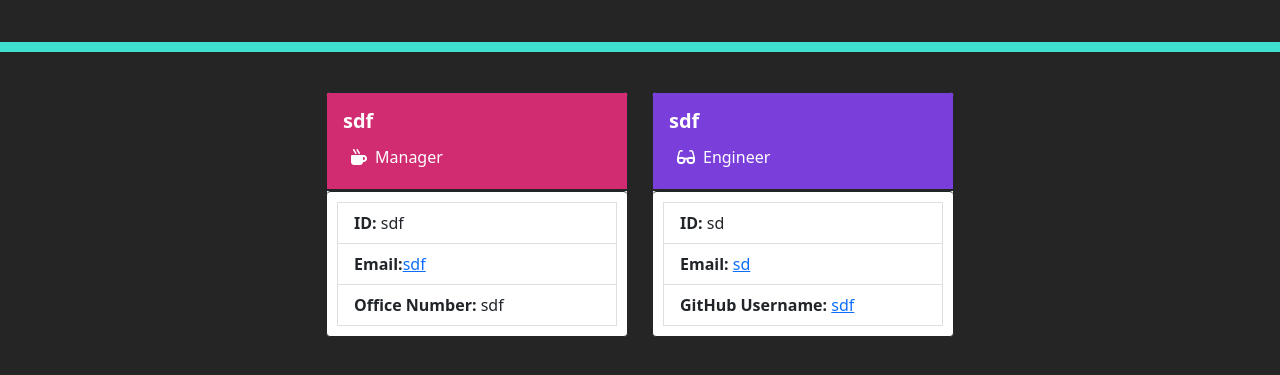
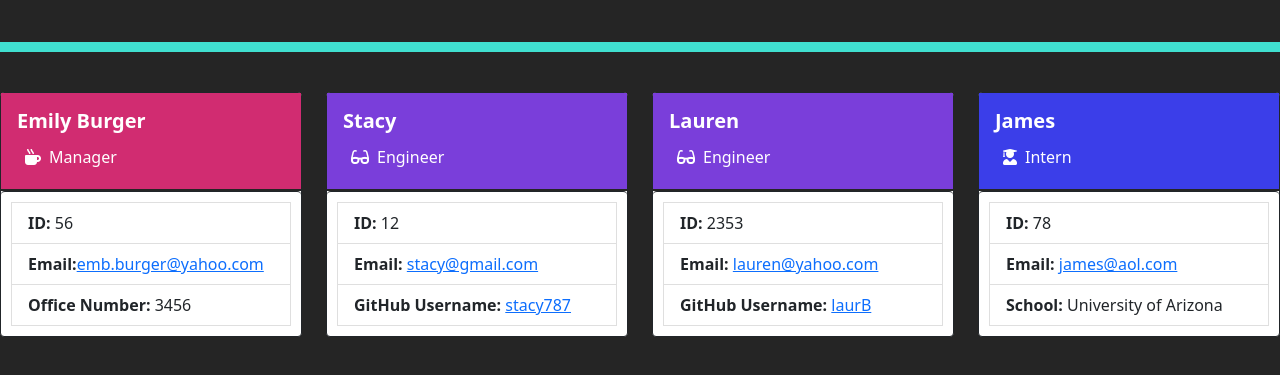
Before and after one commit to eburger939/team-profile-generator, a website: page createindex.html in a window 1280 px wide. Shown: the part 113-488 px from the top of the page. Drawn offline with nearby package versions, Linux system fonts and the light colour scheme.

Commit message:
changed titled from hello world to team generator

```diff
--- a/createindex.html
+++ b/createindex.html
@@ -25,15 +25,15 @@
       <div>
         <div class="card border-dark custom-column">
           <div class="card-body custom-manager-body">
-            <h5 class="card-title"><strong>sdf</strong></h5>
+            <h5 class="card-title"><strong>Emily Burger</strong></h5>
             <p class="card-text"><i class="fas fa-mug-hot m-2"></i>Manager</p>
           </div>
 
           <ul class="list-group">
             <div class="info-list">
-              <li class="list-group-item"><strong>ID:</strong> sdf</li>
-              <li class="list-group-item"><strong>Email:</strong><a href='mailto:sdf'>sdf</a></li>
-              <li class="list-group-item"><strong>Office Number:</strong> sdf</li>
+              <li class="list-group-item"><strong>ID:</strong> 56</li>
+              <li class="list-group-item"><strong>Email:</strong><a href='mailto:emb.burger@yahoo.com'>emb.burger@yahoo.com</a></li>
+              <li class="list-group-item"><strong>Office Number:</strong> 3456</li>
             </div>
           </ul>
 
@@ -44,22 +44,53 @@
 <div class="col-3">
     <div class="card border-dark custom-column">
       <div class="card-body custom-engineer-body">
-        <h5 class="card-title"><strong>sdf</strong></h5>
+        <h5 class="card-title"><strong>Stacy</strong></h5>
         <p class="card-text"><i class="fas fa-glasses m-2"></i>Engineer</p>
       </div>
       <ul class="list-group">
         <div class="info-list">
-          <div class="list-group-item"><strong>ID:</strong> sd</div>
-          <div class="list-group-item"><strong>Email: </strong><a href='mailto:sd'>sd</a></div>
+          <div class="list-group-item"><strong>ID:</strong> 12</div>
+          <div class="list-group-item"><strong>Email: </strong><a href='mailto:stacy@gmail.com'>stacy@gmail.com</a></div>
           <div class="list-group-item"><strong>GitHub Username:</strong> <a target="_blank"
-              href="https://github.com/sdf">sdf</a> </div>
+              href="https://github.com/stacy787">stacy787</a> </div>
+        </div>
+      </ul>
+
+    </div>
+  </div><div class="col-3">
+    <div class="card border-dark custom-column">
+      <div class="card-body custom-engineer-body">
+        <h5 class="card-title"><strong>Lauren</strong></h5>
+        <p class="card-text"><i class="fas fa-glasses m-2"></i>Engineer</p>
+      </div>
+      <ul class="list-group">
+        <div class="info-list">
+          <div class="list-group-item"><strong>ID:</strong> 2353</div>
+          <div class="list-group-item"><strong>Email: </strong><a href='mailto:lauren@yahoo.com'>lauren@yahoo.com</a></div>
+          <div class="list-group-item"><strong>GitHub Username:</strong> <a target="_blank"
+              href="https://github.com/laurB">laurB</a> </div>
         </div>
       </ul>
 
     </div>
   </div>
 
+        <div class="col-3">
+  <div class="card border-dark custom-column">
+    <div class="card-body custom-intern-body">
+      <h5 class="card-title"><strong>James</strong></h5>
+      <p class="card-text"><i class="fas fa-user-graduate m-2"></i>Intern</p>
+    </div>
+    <ul class="list-group">
+      <div class="info-list">
+        <div class="list-group-item"><strong>ID:</strong> 78</div>
+        <div class="list-group-item"><strong>Email: </strong> <a href='mailto:james@aol.com'>james@aol.com</a></div>
+        <div class="list-group-item"><strong>School:</strong> University of Arizona</div>
+      </div>
+    </ul>
 
+  </div>
+</div>
       </div>
 
       <script src="https://cdn.jsdelivr.net/npm/bootstrap@5.1.3/dist/js/bootstrap.bundle.min.js"
--- a/src/renderMarkdown.js
+++ b/src/renderMarkdown.js
@@ -112,7 +112,7 @@ function renderMarkdown(team) {
         integrity="sha384-1BmE4kWBq78iYhFldvKuhfTAU6auU8tT94WrHftjDbrCEXSU1oBoqyl2QvZ6jIW3" crossorigin="anonymous">
       <link rel="stylesheet" href="https://use.fontawesome.com/releases/v5.11.2/css/all.css" />
 
-      <title>Hello, world!</title>
+      <title>Team Generator</title>
     </head>
 
     <body class="body">
```
